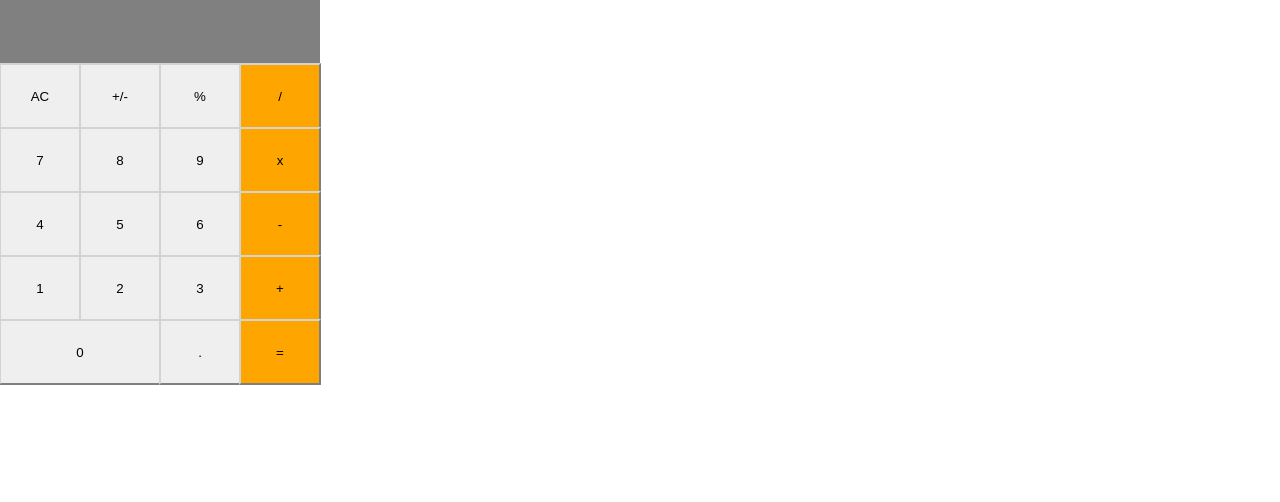
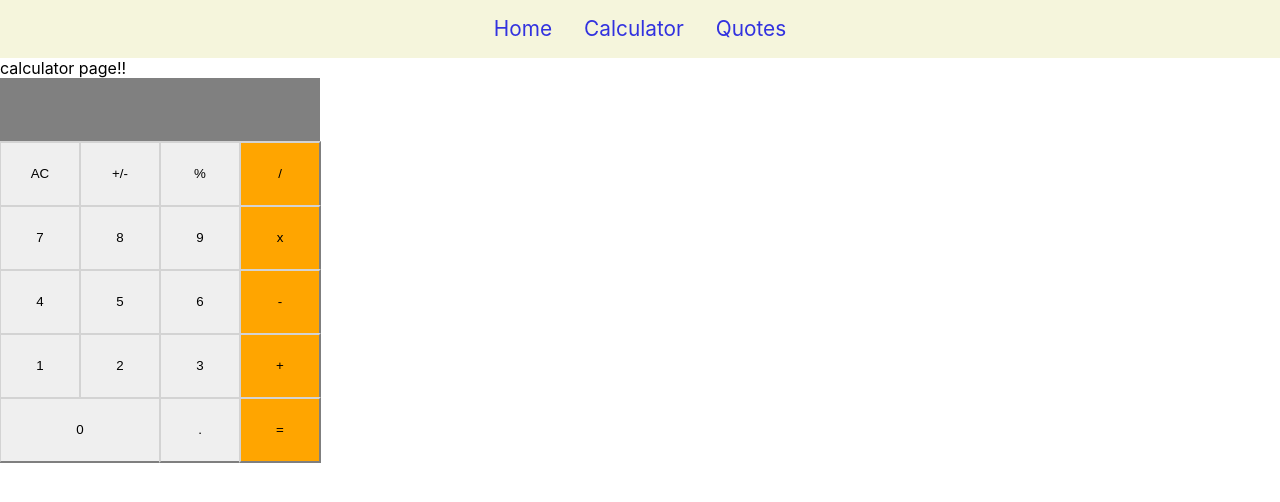
Before and after one commit to CRClothier/maths-muggles, a React (Create React App) app: page /calculator in a window 1280 px wide. Shown: the top 502 px of the page. Built offline with nearby package versions, Linux system fonts and the light colour scheme.

Commit message:
Add links and header

```diff
--- a/package.json
+++ b/package.json
@@ -9,6 +9,7 @@
     "big.js": "^6.1.1",
     "react": "^17.0.2",
     "react-dom": "^17.0.2",
+    "react-router-dom": "^6.2.2",
     "react-scripts": "5.0.0",
     "web-vitals": "^2.1.4"
   },
--- a/src/App.css
+++ b/src/App.css
@@ -29,3 +29,29 @@ button {
 .orange {
   background-color: orange;
 }
+
+.header {
+  width: 100%;
+  height: 3.6rem;
+  background-color: beige;
+  display: flex;
+  justify-content: center;
+  align-content: center;
+}
+
+.links {
+  color: rgb(50, 50, 223);
+  font-size: 1.3rem;
+  text-decoration: none;
+  margin: 1rem;
+  transition: ease-out 0.1s;
+}
+
+.links:hover {
+  transform: scale(1.05);
+  color: rgb(41, 41, 128);
+}
+
+.links:active {
+  transform: scale(1);
+}
--- a/src/App.js
+++ b/src/App.js
@@ -1,13 +1,25 @@
 /* eslint-disable react/prefer-stateless-function */
 import { Component } from 'react';
 import './App.css';
-import Calculator from './components/Calculator';
+import { Link, Route, Routes } from 'react-router-dom';
+import CalculatorPage from './components/CalculatorPage';
+import HomePage from './components/HomePage';
+import QuotePage from './components/QuotePage';
 
 class App extends Component {
   render() {
     return (
       <div className="App">
-        <Calculator />
+        <nav className="header">
+          <Link className="links" to="/">Home</Link>
+          <Link className="links" to="/calculator">Calculator</Link>
+          <Link className="links" to="/quotes">Quotes</Link>
+        </nav>
+        <Routes>
+          <Route exact path="/" element={<HomePage />} />
+          <Route exact path="/calculator" element={<CalculatorPage />} />
+          <Route exact path="/quotes" element={<QuotePage />} />
+        </Routes>
       </div>
     );
   }
--- /dev/null
+++ b/src/components/CalculatorPage.js
@@ -0,0 +1,16 @@
+/* eslint-disable react/prefer-stateless-function */
+import { Component } from 'react';
+import Calculator from './Calculator';
+
+class CalculatorPage extends Component {
+  render() {
+    return (
+      <div>
+        <div>calculator page!!</div>
+        <Calculator />
+      </div>
+    );
+  }
+}
+
+export default CalculatorPage;
--- /dev/null
+++ b/src/components/HomePage.js
@@ -0,0 +1,14 @@
+/* eslint-disable react/prefer-stateless-function */
+import { Component } from 'react';
+
+class HomePage extends Component {
+  render() {
+    return (
+      <div>
+        <div>Home page!!</div>
+      </div>
+    );
+  }
+}
+
+export default HomePage;
--- /dev/null
+++ b/src/components/QuotePage.js
@@ -0,0 +1,14 @@
+/* eslint-disable react/prefer-stateless-function */
+import { Component } from 'react';
+
+class QuotePage extends Component {
+  render() {
+    return (
+      <div>
+        <div>QuotePage page!!</div>
+      </div>
+    );
+  }
+}
+
+export default QuotePage;
--- a/src/index.js
+++ b/src/index.js
@@ -1,11 +1,14 @@
 import React from 'react';
 import ReactDOM from 'react-dom';
 import './index.css';
+import { BrowserRouter } from 'react-router-dom';
 import App from './App';
 
 ReactDOM.render(
   <React.StrictMode>
-    <App />
+    <BrowserRouter>
+      <App />
+    </BrowserRouter>
   </React.StrictMode>,
   document.getElementById('root'),
 );
```
Also changed, not shown: 1 other file (tests, documents, lock files or other folders).
